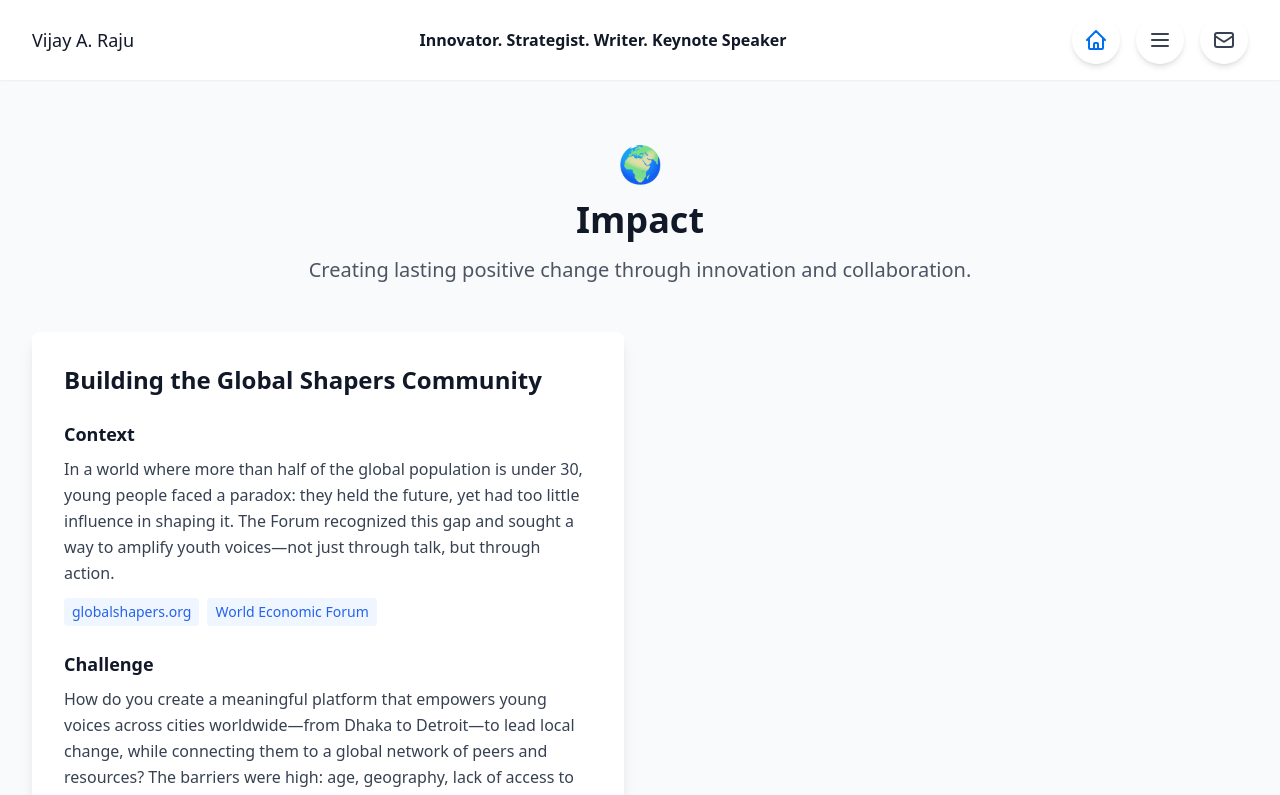
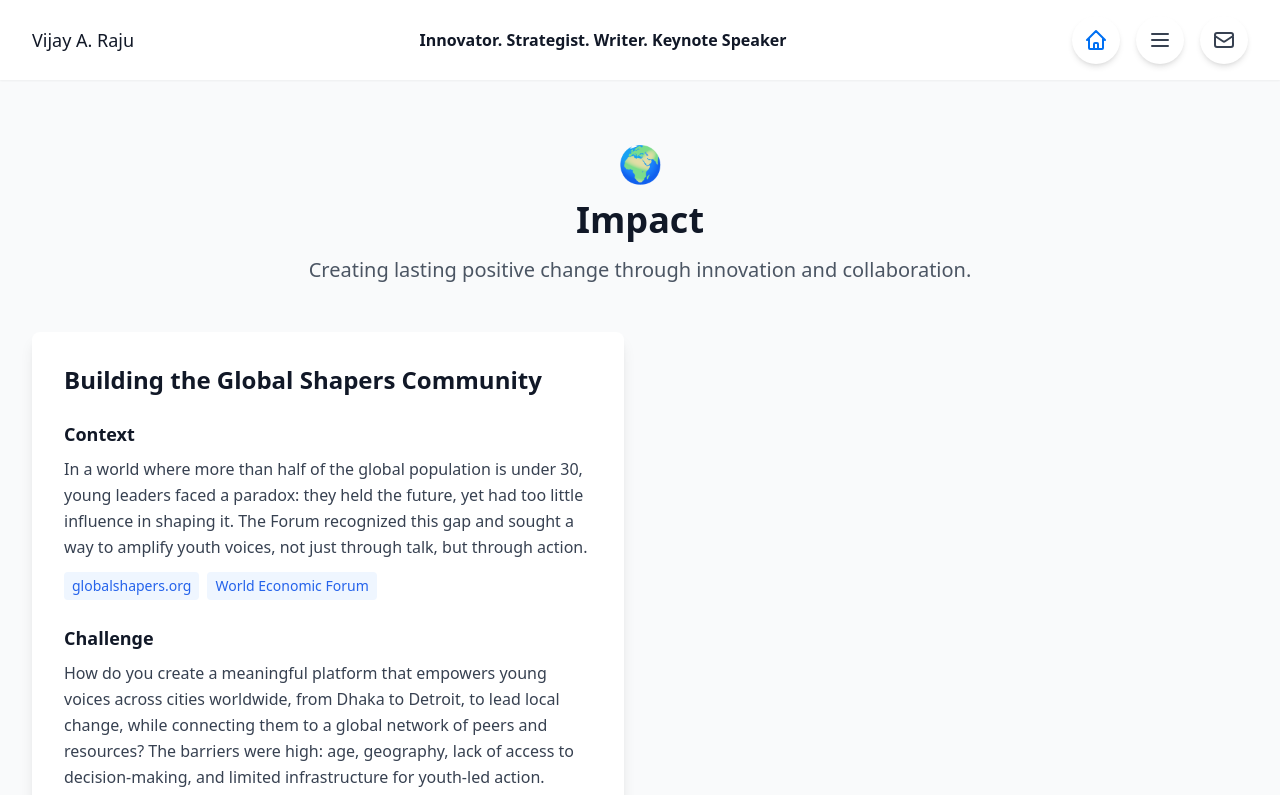
Before and after one commit to Wijay000/draft, a Next.js app: page /impact in a window 1280 px wide. Shown: the top 795 px of the page. Built offline with nearby package versions, Linux system fonts and the light colour scheme.

Commit message:
fix(impact): refine Global Shapers content text

```diff
--- a/pages/impact.js
+++ b/pages/impact.js
@@ -8,12 +8,12 @@ export default function Impact() {
       sections: [
         {
           heading: "Context",
-          content: "In a world where more than half of the global population is under 30, young people faced a paradox: they held the future, yet had too little influence in shaping it. The Forum recognized this gap and sought a way to amplify youth voices—not just through talk, but through action.",
+          content: "In a world where more than half of the global population is under 30, young leaders faced a paradox: they held the future, yet had too little influence in shaping it. The Forum recognized this gap and sought a way to amplify youth voices, not just through talk, but through action.",
           links: ["globalshapers.org", "World Economic Forum"]
         },
         {
           heading: "Challenge",
-          content: "How do you create a meaningful platform that empowers young voices across cities worldwide—from Dhaka to Detroit—to lead local change, while connecting them to a global network of peers and resources? The barriers were high: age, geography, lack of access to decision-making, and limited infrastructure for youth-led action.",
+          content: "How do you create a meaningful platform that empowers young voices across cities worldwide, from Dhaka to Detroit, to lead local change, while connecting them to a global network of peers and resources? The barriers were high: age, geography, lack of access to decision-making, and limited infrastructure for youth-led action.",
           links: ["World Economic Forum"]
         },
         {
```
